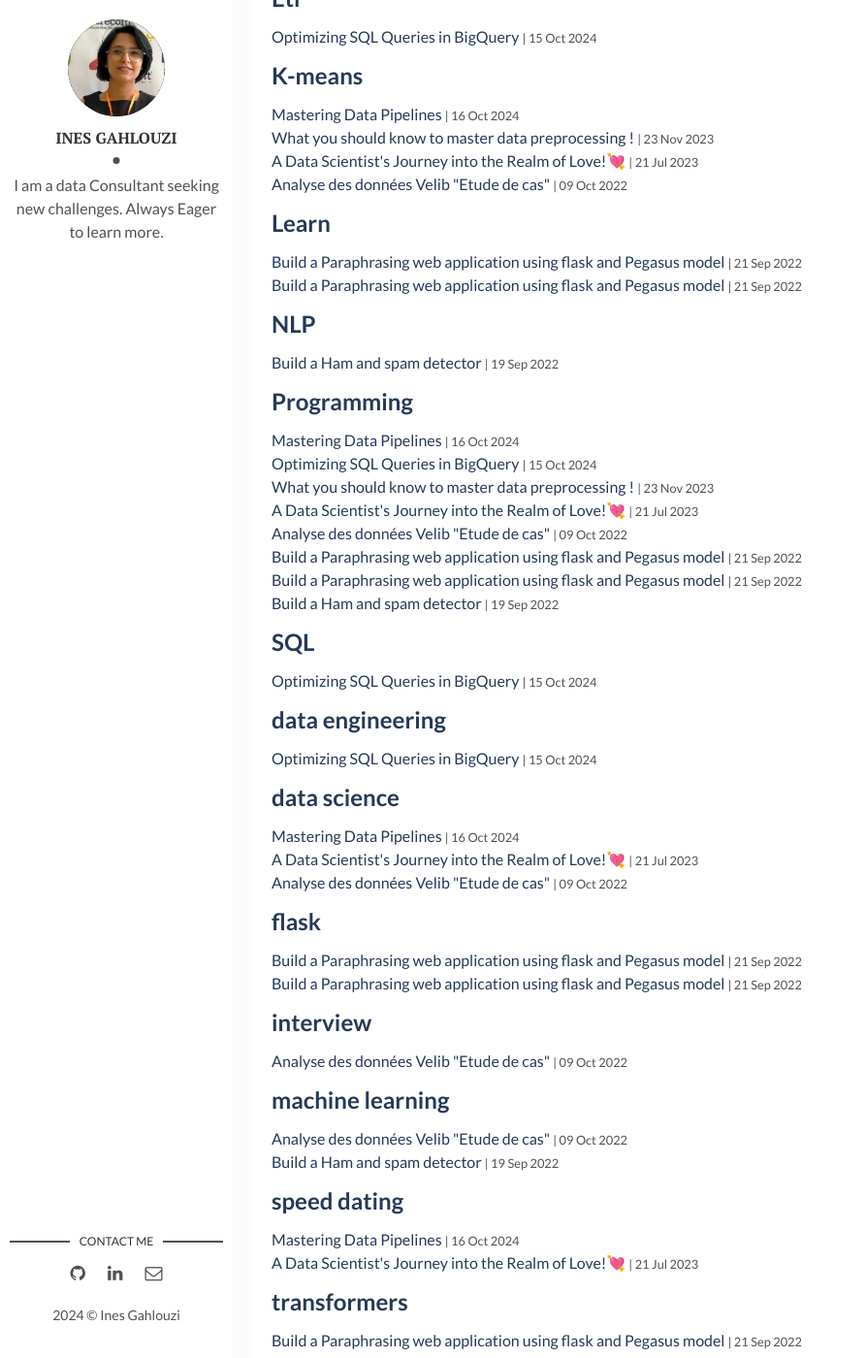
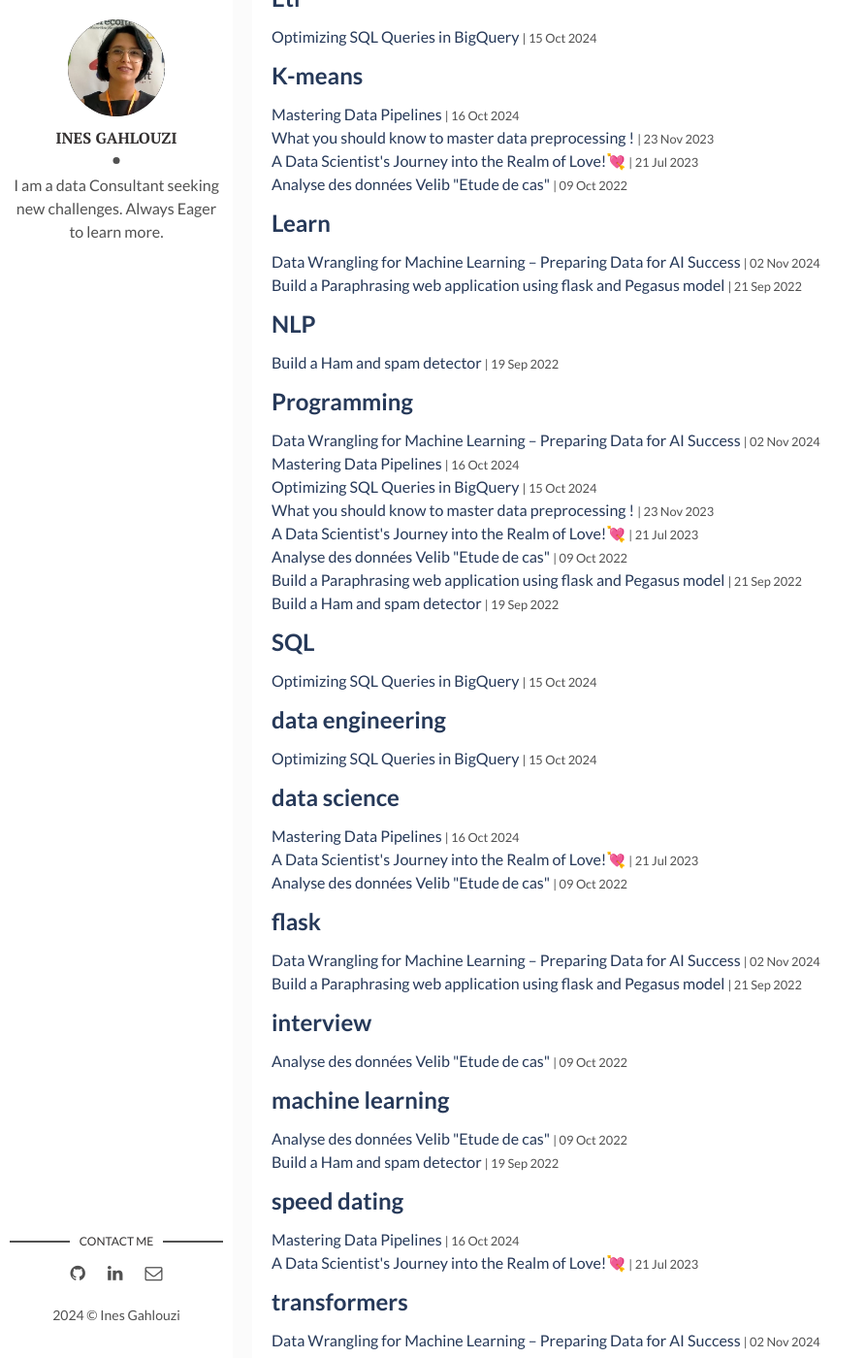
Before and after one commit to inesgh1/Ines-s-Blog, a Jekyll site: the page built from tags.html, in a window 1280 px wide and 1400 px high, scrolled down 495 px. Shown: the whole window at 97% size, without its empty margins (0-893 px from the left). Built offline with Jekyll 4.4.1, drawn with Linux system fonts in a browser that asks for light colours.

Commit message:
Update 2024-11-02-DataWrangling.markdown

```diff
--- a/_posts/2024-11-02-DataWrangling.markdown
+++ b/_posts/2024-11-02-DataWrangling.markdown
@@ -1,9 +1,8 @@
 ---
 layout: post
-title: Build a Paraphrasing web application using flask and Pegasus model
-date: 2022-09-21
-description: You’ll find this post in your `_posts` directory. Go ahead and edit it and re-build the site to see your changes. # Add post description (optional)
-img: how-to-start.jpg # Add image post (optional)
+title: Data Wrangling for Machine Learning – Preparing Data for AI Success
+date: 2024-11-02
+description: This workshop presented as part of contribution to Wiempower Event
 tags: [Programming, Learn,flask,transformers] # add tag
 ---
 # Workshop: Data Wrangling for Machine Learning – Preparing Data for AI Success
```
Also changed, not shown: other parts of _posts/2024-11-02-DataWrangling.markdown (+1 -1 lines).
